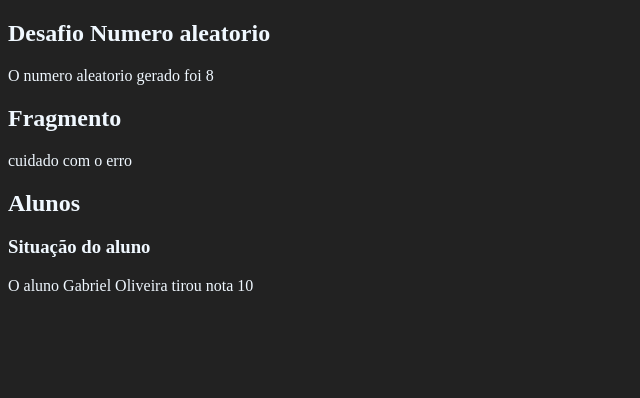
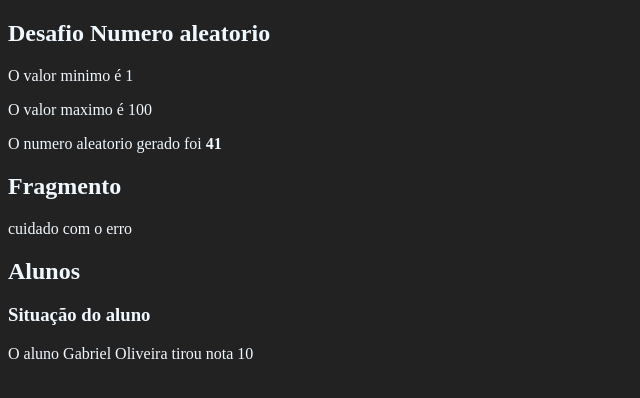
Before and after one commit to prgoliveira/React-COD3R, a React (Create React App) app in the folder fundamentos-react/: page / in a window 1280 px wide. Shown: the top 398 px of the page, without its empty margins (0-640 px from the left). Built offline with nearby package versions, Linux system fonts and the light colour scheme.

Commit message:
Fazendo o desafio de numero aleatorio com melhorias

```diff
--- a/fundamentos-react/src/App.jsx
+++ b/fundamentos-react/src/App.jsx
@@ -10,8 +10,8 @@ export default _ => {
     return (
         <div id="app">
             <Aleatorio
-                min={1}
-                max={10}
+                min={100}
+                max={1}
             />
             <Fragmento />
             <Primeiro></Primeiro>
--- a/fundamentos-react/src/components/basic/Aleatorio.jsx
+++ b/fundamentos-react/src/components/basic/Aleatorio.jsx
@@ -1,17 +1,19 @@
 import React from 'react'
 
-export default (props) =>{
-    const min = props.min
-    const max = props.max
-    console.log(props)
-    const aleatorio = (min, max) => {
-        return Math.floor(Math.random() * (max - min + 1)) + min;
-    }
-    const random = aleatorio(min, max)
-    return(
+export default (props) => {
+
+    let { min, max} = props
+
+    if(min>max) [min, max] = [max, min]
+
+    const aleatorio = parseInt((Math.random() * (max - min + 1)) + min)
+
+    return (
         <React.Fragment>
             <h2>Desafio Numero aleatorio</h2>
-            <p>O numero aleatorio gerado foi {random}</p>
+            <p>O valor minimo é {min}</p>
+            <p>O valor maximo é {max}</p>
+            <p>O numero aleatorio gerado foi <b>{aleatorio}</b></p>
         </React.Fragment>
     )
 }
```
